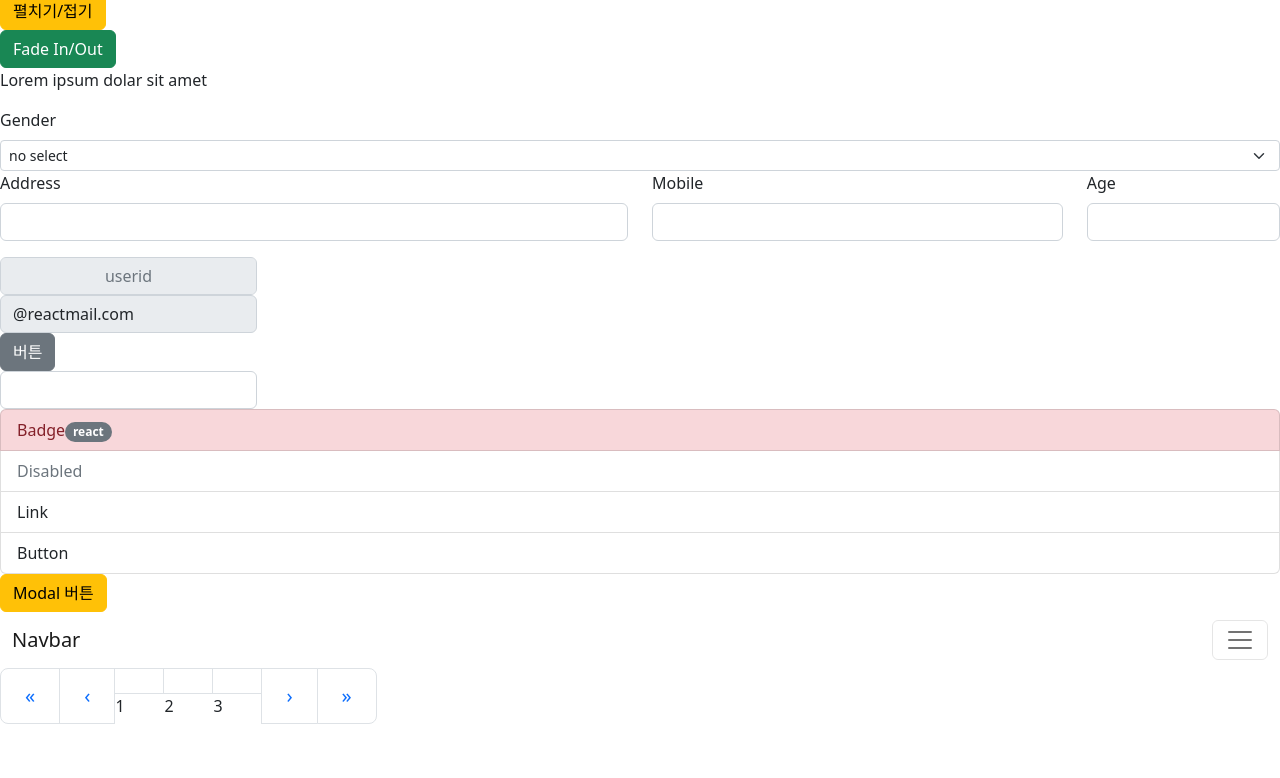
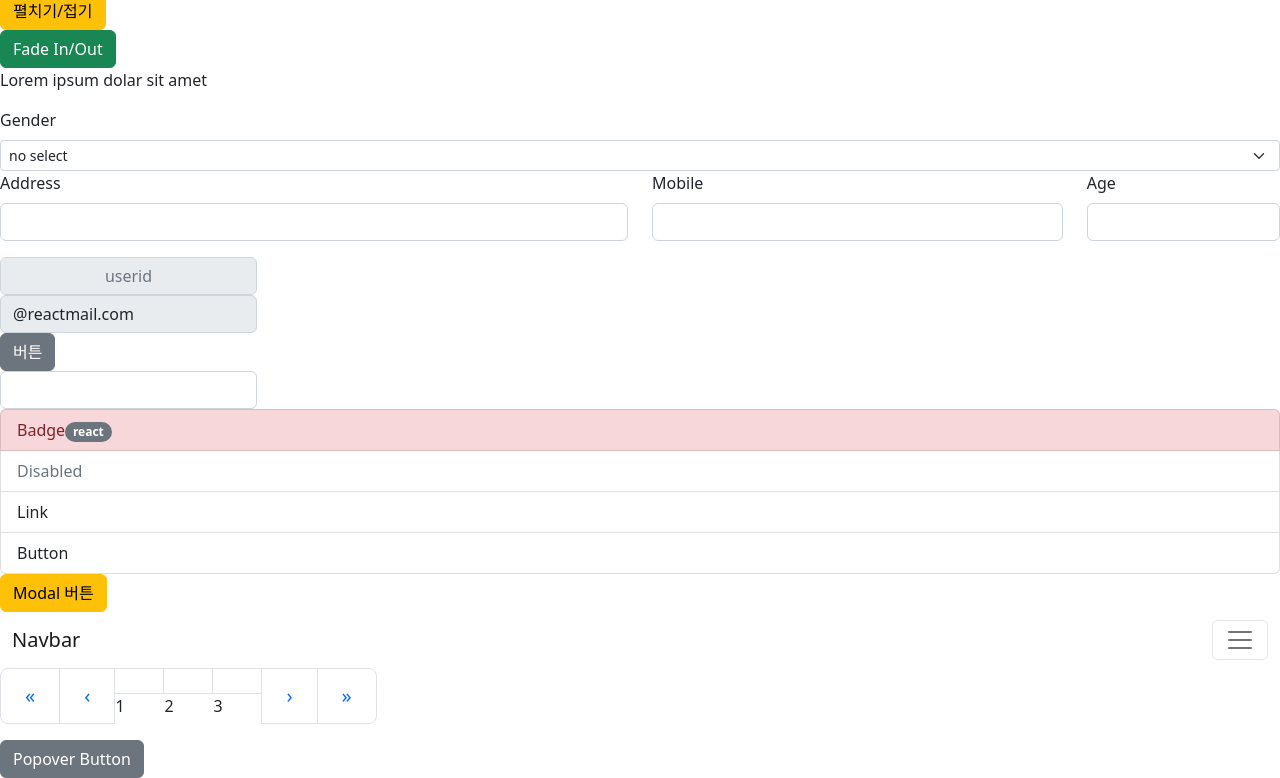
Before and after one commit to bookpark/react-ex, a React (Create React App) app in the folder strapapp/: page / in a window 1280 px wide. Shown: the part 656-1434 px from the top of the page. Before the commit the page ends 1396 px from the top, so only its background shows below. Built offline with nearby package versions, Linux system fonts and the light colour scheme.

Commit message:
Popover 예제

```diff
--- a/strapapp/src/App.js
+++ b/strapapp/src/App.js
@@ -14,6 +14,7 @@ import ReactstrapListGroup from './ReactstrapListGroup';
 import ReactstrapModal from './ReactstrapModal';
 import ReactstrapNavbar from './ReactstrapNavbar';
 import ReactstrapPagination from './ReactstrapPagination';
+import ReactstrapPopover from './ReactstrapPopover';
 
 function App() {
   return (
@@ -33,6 +34,7 @@ function App() {
       <ReactstrapModal />
       <ReactstrapNavbar />
       <ReactstrapPagination />
+      <ReactstrapPopover />
     </>
   );
 }
--- /dev/null
+++ b/strapapp/src/ReactstrapPopover.js
@@ -0,0 +1,26 @@
+import { Component } from 'react';
+import { Button, UncontrolledPopover, PopoverHeader, PopoverBody, Popover } from 'reactstrap';
+
+class ReactstrapPopover extends Component {
+    render() {
+        return (
+            <>
+                <Button id='popover_id' type='button'>
+                    Popover Button
+                </Button>
+                <UncontrolledPopover placement='right' target='popover_id'>
+                    <PopoverHeader>React start</PopoverHeader>
+                    <PopoverBody>
+                        Lorem ipsum dolor sit amet, consectetur adipiscing elit,
+                        sed do eiusmod tempor incididunt ut labore et dolore magna aliqua.
+                        Ut enim ad minim veniam, quis nostrud exercitation ullamco laboris nisi ut aliquip ex ea commodo consequat.
+                        Duis aute irure dolor in reprehenderit in voluptate velit esse cillum dolore eu fugiat nulla pariatur.
+                        Excepteur sint occaecat cupidatat non proident, sunt in culpa qui officia deserunt mollit anim id est laborum.
+                    </PopoverBody>
+                </UncontrolledPopover>
+            </>
+        )
+    }
+}
+
+export default ReactstrapPopover;
```
